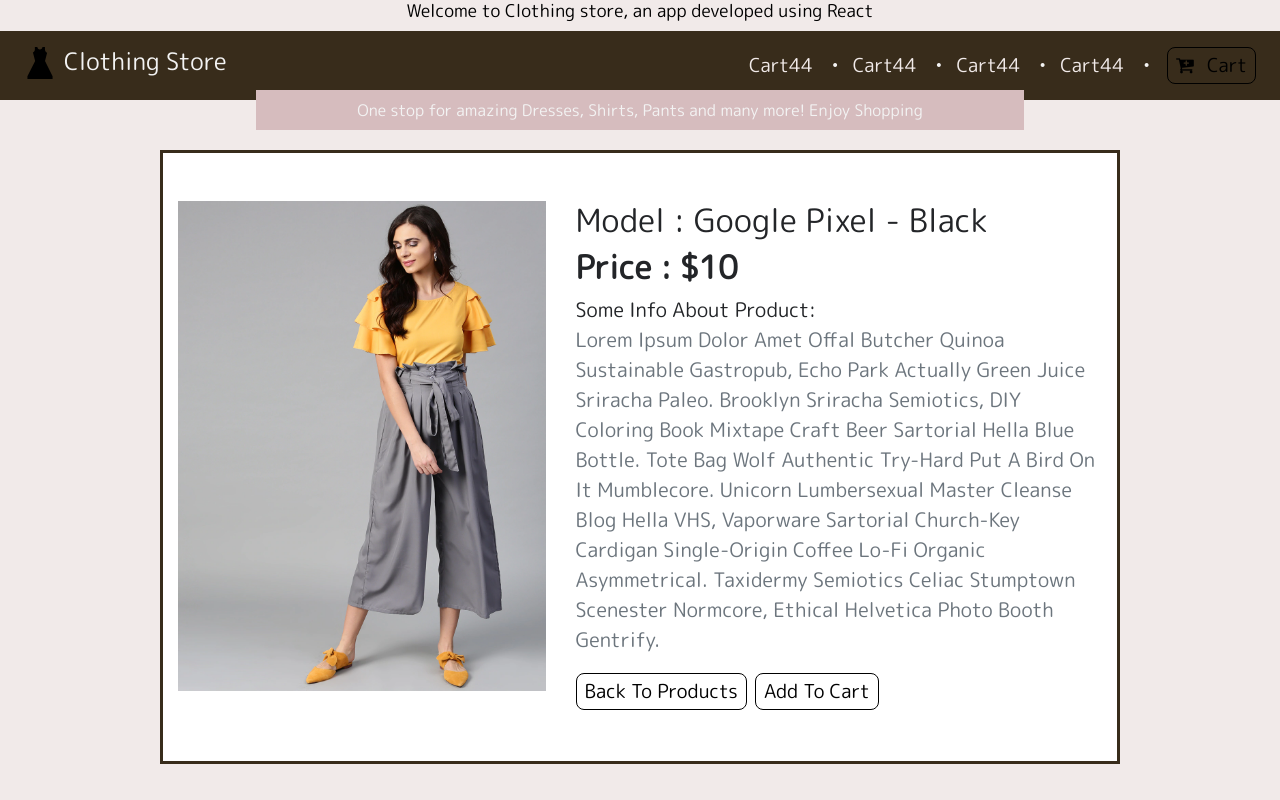
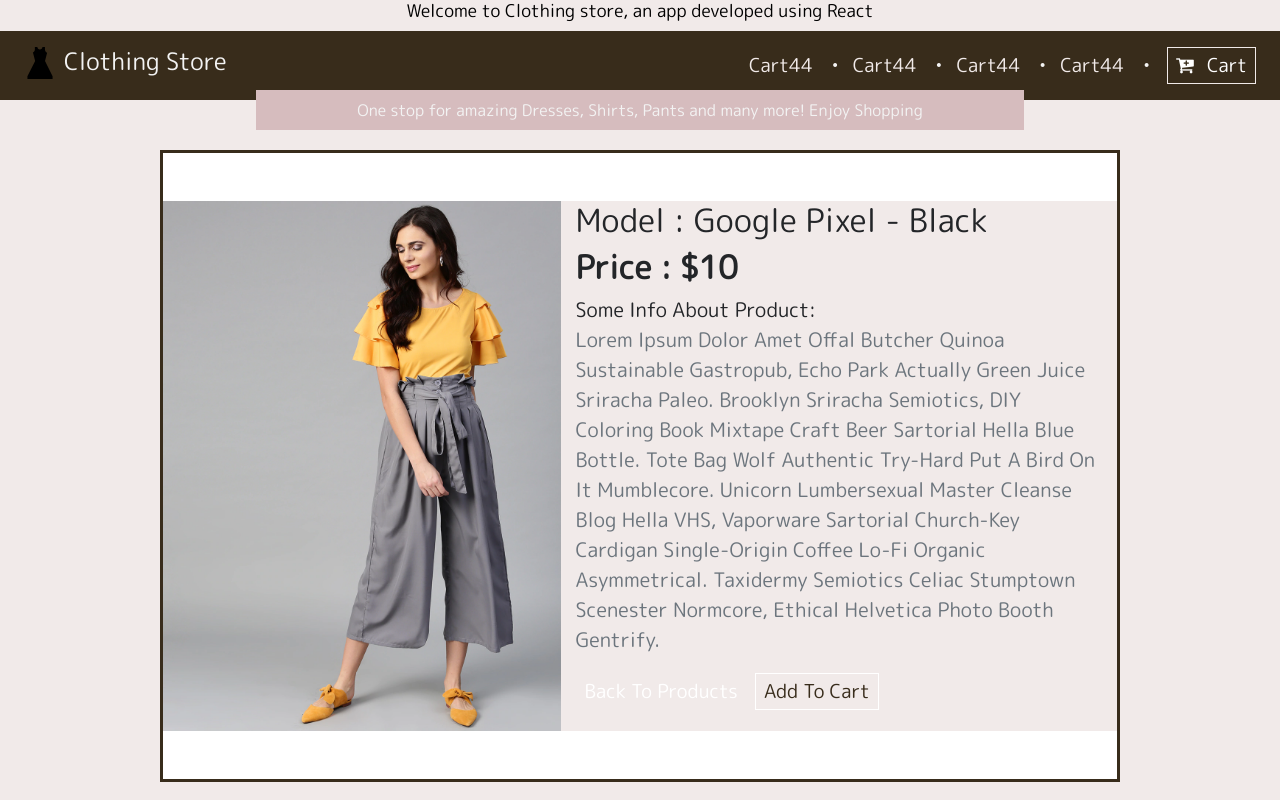
Before and after one commit to mounvip1525/LocalStocks, a React (Create React App) app: page /details in a window 1280 px wide. Built offline with nearby package versions, Linux system fonts and the light colour scheme.

Commit message:
props via styled components sent

```diff
--- a/src/App.css
+++ b/src/App.css
@@ -59,3 +59,6 @@
   margin-top:20px;
   border:3px solid var(--purpleOne);
 }
+.detail-container2{
+  background:var(--purpleTwo);
+}
--- a/src/components/Button.js
+++ b/src/components/Button.js
@@ -4,16 +4,16 @@
 text-transform:capitalize;
 font-size:1.2rem;
 background:transparent;
-border:0.1rem solid black;
-color:black;
-border-radius:0.5rem;
+border:0.1rem solid var(--purpleTwo);
+border-color:${props=>props.cart ? "#fff" : "var(--purpleTwo)"};
+color:${props=>props.cart ?  "var(--purpleOne)" : "#fff"};
 padding:0.2rem 0.5rem;
 cursor:pointer;
 margin:0.2rem 0.5rem 0.2rem 0;
 // transition:all 0.5s ease-in-out;
 &:hover{
-    color:var(--purpleTwo);
-    border:1px solid var(--purpleTwo);
+    background:var(--purpleTwo);
+    color:var(--purpleOne);
 }
 &:focus{
     outline:none;
--- a/src/components/Details.js
+++ b/src/components/Details.js
@@ -16,10 +16,10 @@
                                 </div>
                             </div> */}
                             <div className="row detail-container">
-                                <div className="col-10 mx-auto col-md-5 my-5">
+                                <div className="col-10 mx-auto col-md-5 my-5 mr-0 ml-0 p-0">
                                     <img src={img} className="img-fluid" alt="product"/>
                                 </div>
-                                <div className="col-10 mx-auto col-md-7 my-5 text-capitalize">
+                                <div className="col-10 mx-auto col-md-7 my-5 text-capitalize ml-5 detail-container2">
                                     <h2>Model : {title} </h2>
                                     <h2><strong>price : <span>$</span>{price}</strong></h2>
                                     <p className="text-capitalize lead mt-1 mb-0">some info about product:</p>
@@ -28,7 +28,7 @@
                                         <Link to="/">
                                             <ButtonContainer>Back to Products</ButtonContainer>
                                         </Link>
-                                        <ButtonContainer disabled={inCart?true:false} onClick={()=>{value.addToCart(id)}}>
+                                        <ButtonContainer cart disabled={inCart?true:false} onClick={()=>{value.addToCart(id)}}>
                                             {inCart ? "In Cart": "Add to Cart"}
                                         </ButtonContainer>
                                     </div>
```
Also changed, not shown: 1 other file (tests, documents, lock files or other folders).
